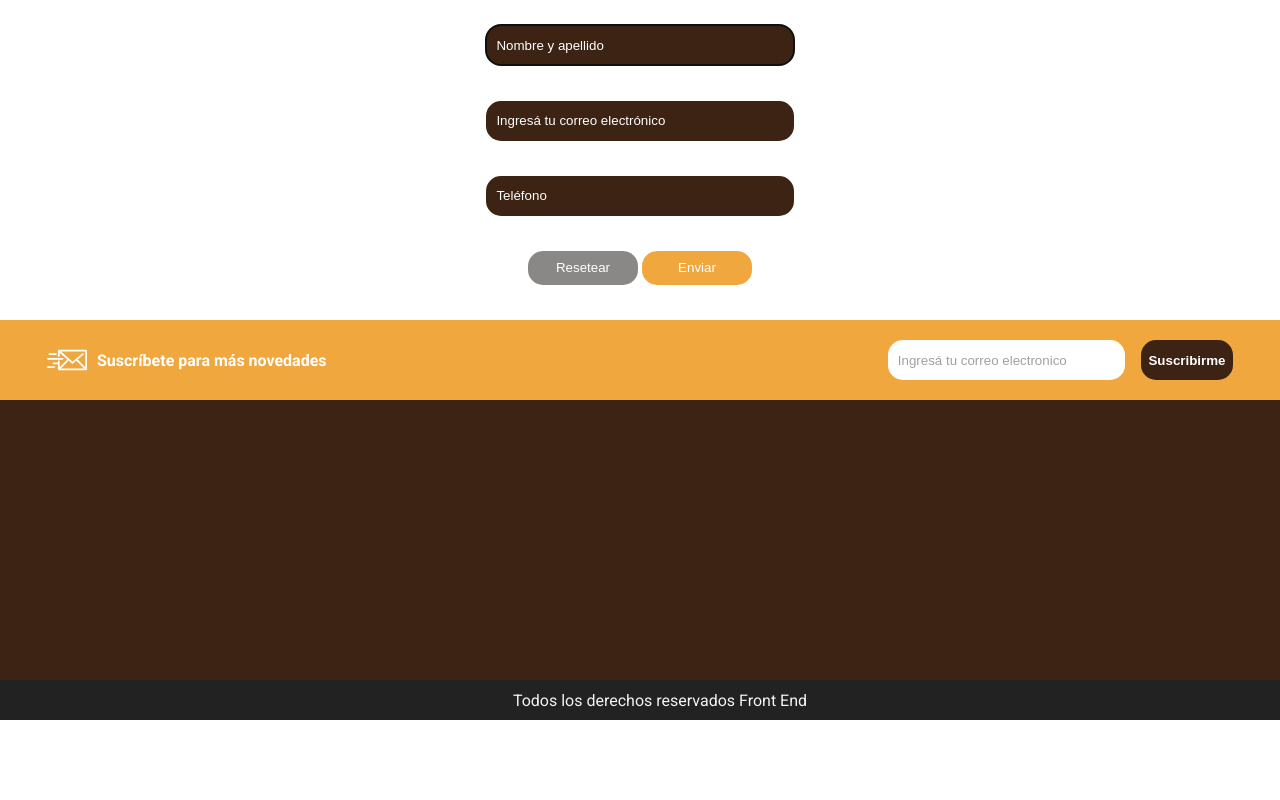
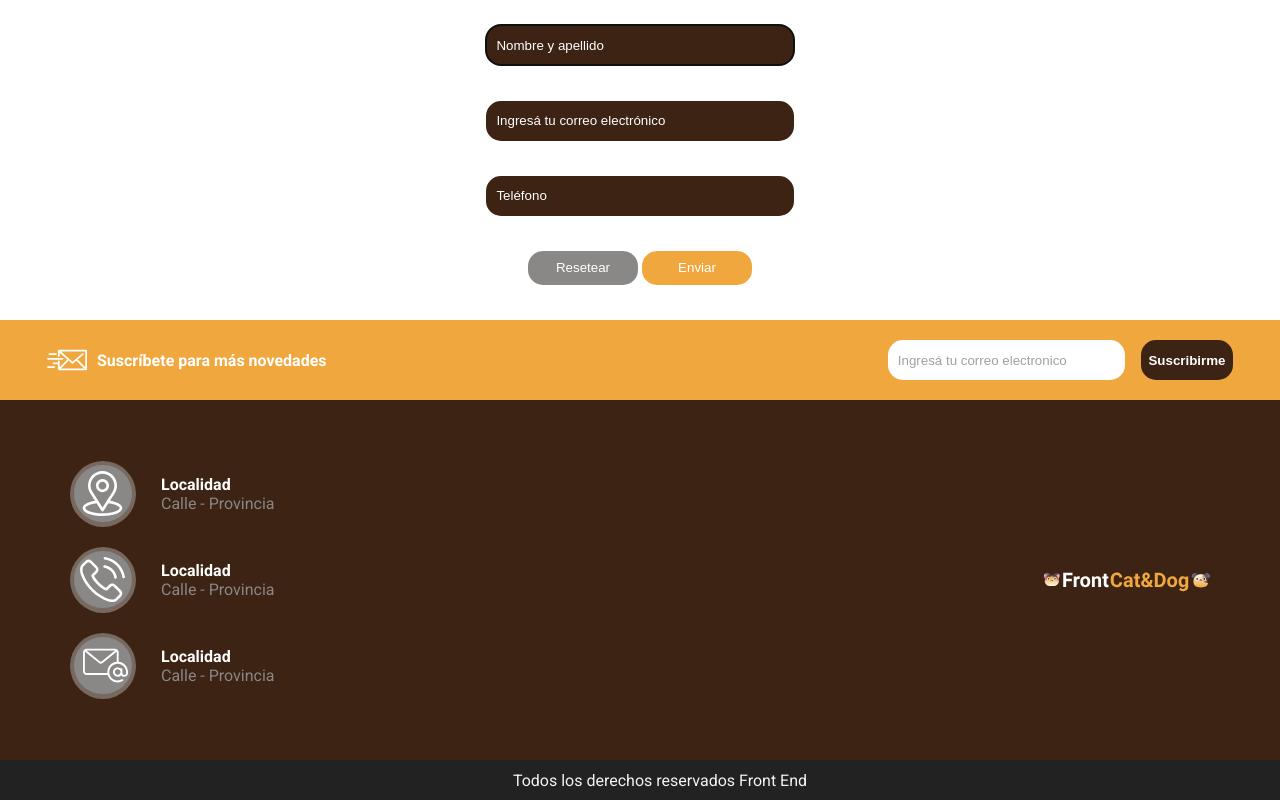
Before and after one commit to santiagopas/clase5s, a plain HTML site: page index.html in a window 1280 px wide. Shown: the part 1526-2326 px from the top of the page. Before the commit the page ends 2246 px from the top, so only its background shows below. Drawn offline with Linux system fonts and the light colour scheme.

Commit message:
:sparkles: footer

```diff
--- a/assets/css/footer.css
+++ b/assets/css/footer.css
@@ -62,6 +62,30 @@
 }
 
 footer {
-  height: 35vh;
+  height: 45vh;
   background-color: var(--fontColor);
+  display: flex;
+  flex-direction: row;
+  flex-wrap: wrap;
+  justify-content: space-between;
+  align-items: center;
 }
+
+.iconContainer {
+  display: flex;
+  flex-direction: row;
+  align-items: center;
+  flex-wrap: wrap;
+  margin-left: 70px;
+  margin-top: 20px;
+  margin-bottom: 20px;
+}
+
+.iconDesc {
+  margin-left: 25px;
+  color: #8A8787;
+}
+
+.logoFooter {
+  margin-right: 70px;
+}
--- a/index.html
+++ b/index.html
@@ -110,15 +110,38 @@
       <p class="suscribeText">Suscríbete para más novedades</p>
     </div>
     <div class="rowRight">
-    <input class="inputSuscribe" type="email" name="suscribe" placeholder="Ingresá tu correo electronico">
-    <button class="btnSuscribe" type="submit">Suscribirme</button>
-  </div>
+      <input class="inputSuscribe" type="email" name="suscribe" placeholder="Ingresá tu correo electronico">
+      <button class="btnSuscribe" type="submit">Suscribirme</button>
+    </div>
   </div>
   <footer>
-
+    <div class="iconWrapper">
+      <div class="iconContainer">
+        <img src="./assets/img/locationIcon.svg" alt="icono de ubicación">
+        <div class="iconDesc">
+          <p class="suscribeText">Localidad</p>
+          <p>Calle - Provincia</p>
+        </div>
+      </div>
+      <div class="iconContainer">
+        <img src="./assets/img/phoneIcon.svg" alt="icono de teléfono">
+        <div class="iconDesc">
+          <p class="suscribeText">Localidad</p>
+          <p>Calle - Provincia</p>
+        </div>
+      </div>
+      <div class="iconContainer">
+        <img src="./assets/img/envelopIcon.svg" alt="icono de Email">
+        <div class="iconDesc">
+          <p class="suscribeText">Localidad</p>
+          <p>Calle - Provincia</p>
+        </div>
+      </div>
+    </div>
+    <img src="./assets/img/logoFooter.svg" class="logoFooter" alt="logo cat & dog">
   </footer>
   <div class="top-header bottom">
-    <p >Todos los derechos reservados Front End</p>
+    <p>Todos los derechos reservados Front End</p>
   </div>
 </body>
 
```
Also changed, not shown: assets/img/envelopIcon.svg (added), assets/img/locationIcon.svg (added), assets/img/phoneIcon.svg (added).
